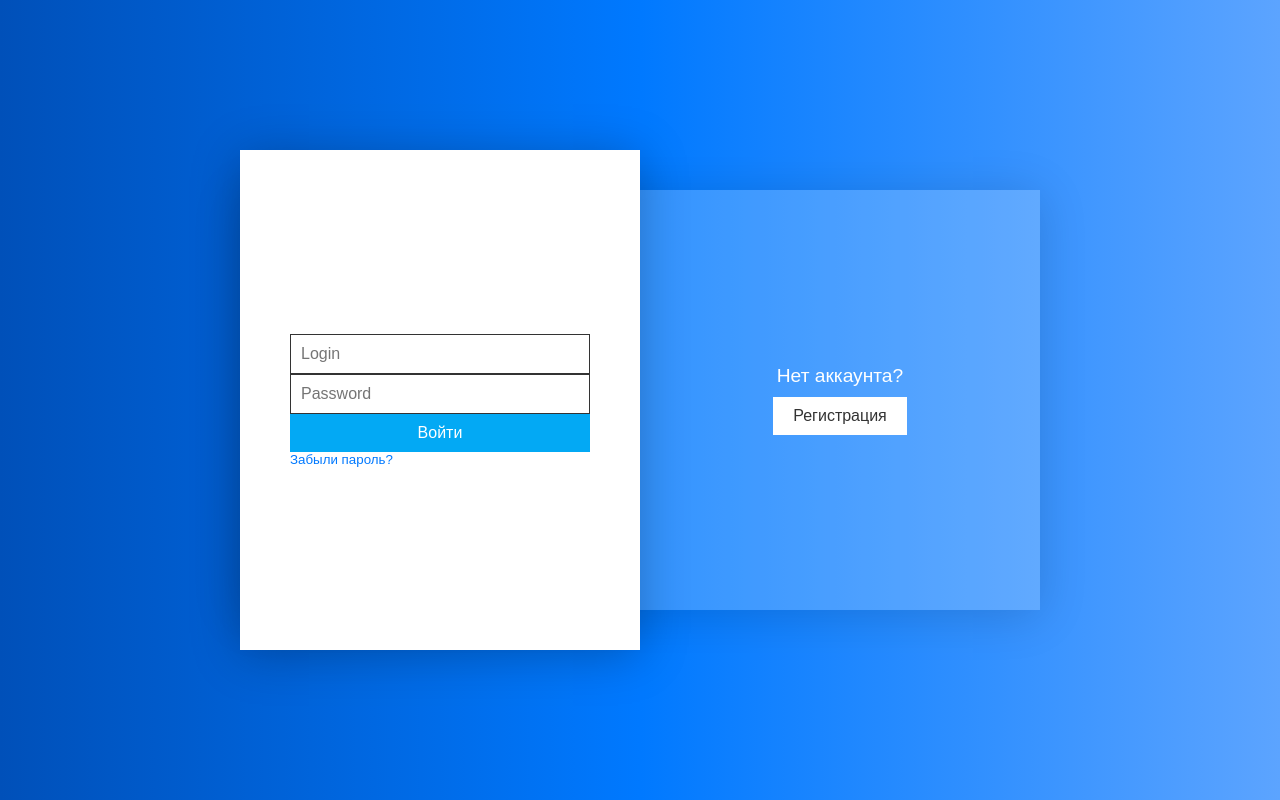
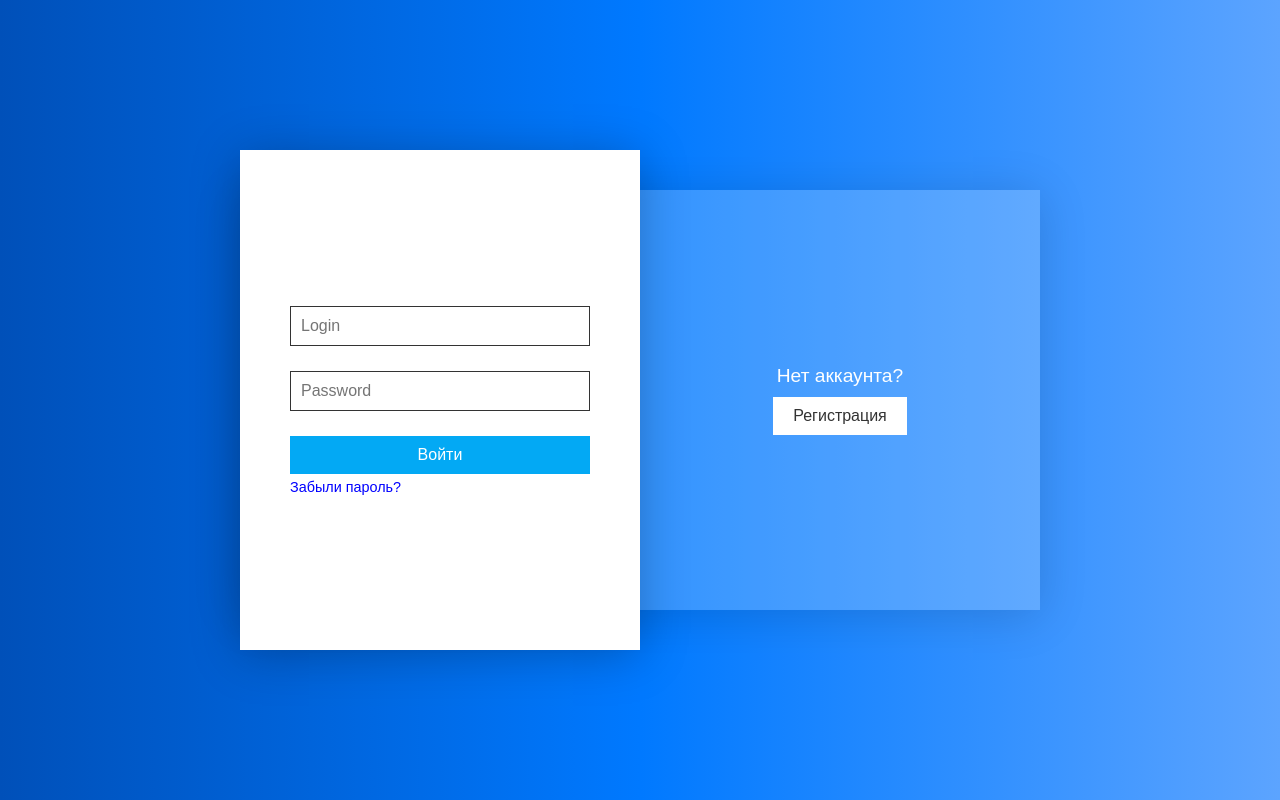
Before and after one commit to Artur-Yamai/HookahDB-frontend, a React (Create React App) app: page /auth in a window 1280 px wide. Built offline with nearby package versions, Linux system fonts and the light colour scheme.

Commit message:
стилистически доработана форма авторизации

```diff
--- /dev/null
+++ b/src/pages/authorization/AuthorizationForm.scss
@@ -0,0 +1,24 @@
+.af {
+  input {
+    margin-bottom: 25px;
+  }
+
+  input[type="submit"] {
+    margin-bottom: 0;
+  }
+
+  input[type="button"] {
+    border: none !important;
+    padding: 5px 0 0 0 !important;
+    cursor: pointer;
+    text-align: left;
+    background-color: inherit;
+    color: blue;
+    font-size: 0.9em !important;
+    margin-bottom: 0;
+
+    &:hover {
+      color: orangered;
+    }
+  }
+}
--- a/src/pages/authorization/AuthorizationForm.tsx
+++ b/src/pages/authorization/AuthorizationForm.tsx
@@ -1,5 +1,6 @@
 import { useForm } from "react-hook-form";
 import { IUserAuthorizationData } from "./interfaces";
+import "./AuthorizationForm.scss";
 
 interface IAuthorizationForm {
   onSubmit: (userData: IUserAuthorizationData) => void;
@@ -13,13 +14,7 @@ interface FormValues {
 export function AuthorizationForm({
   onSubmit,
 }: IAuthorizationForm): JSX.Element {
-  const {
-    register,
-    handleSubmit,
-    formState: { errors },
-    watch,
-    resetField,
-  } = useForm<FormValues>({
+  const { register, handleSubmit, resetField } = useForm<FormValues>({
     mode: "onBlur",
     defaultValues: {
       login: "",
@@ -27,14 +22,28 @@ export function AuthorizationForm({
     },
   });
 
-  const formSubmit = handleSubmit(({ login, password }) => {});
+  const formSubmit = handleSubmit(({ login, password }) => {
+    onSubmit({ login, password });
+  });
+
+  const toForgot = () => {
+    console.log("toForgot");
+  };
 
   return (
-    <form onSubmit={formSubmit}>
-      <input type="text" placeholder="Login" />
-      <input type="password" placeholder="Password" />
+    <form onSubmit={formSubmit} className="af">
+      <input
+        {...register("login", { required: true })}
+        type="text"
+        placeholder="Login"
+      />
+      <input
+        {...register("password", { required: true })}
+        type="password"
+        placeholder="Password"
+      />
       <input type="submit" value="Войти" onClick={formSubmit} />
-      <button className="authorization__forget-password">Забыли пароль?</button>
+      <input type="button" value="Забыли пароль?" onClick={toForgot} />
     </form>
   );
 }
```
